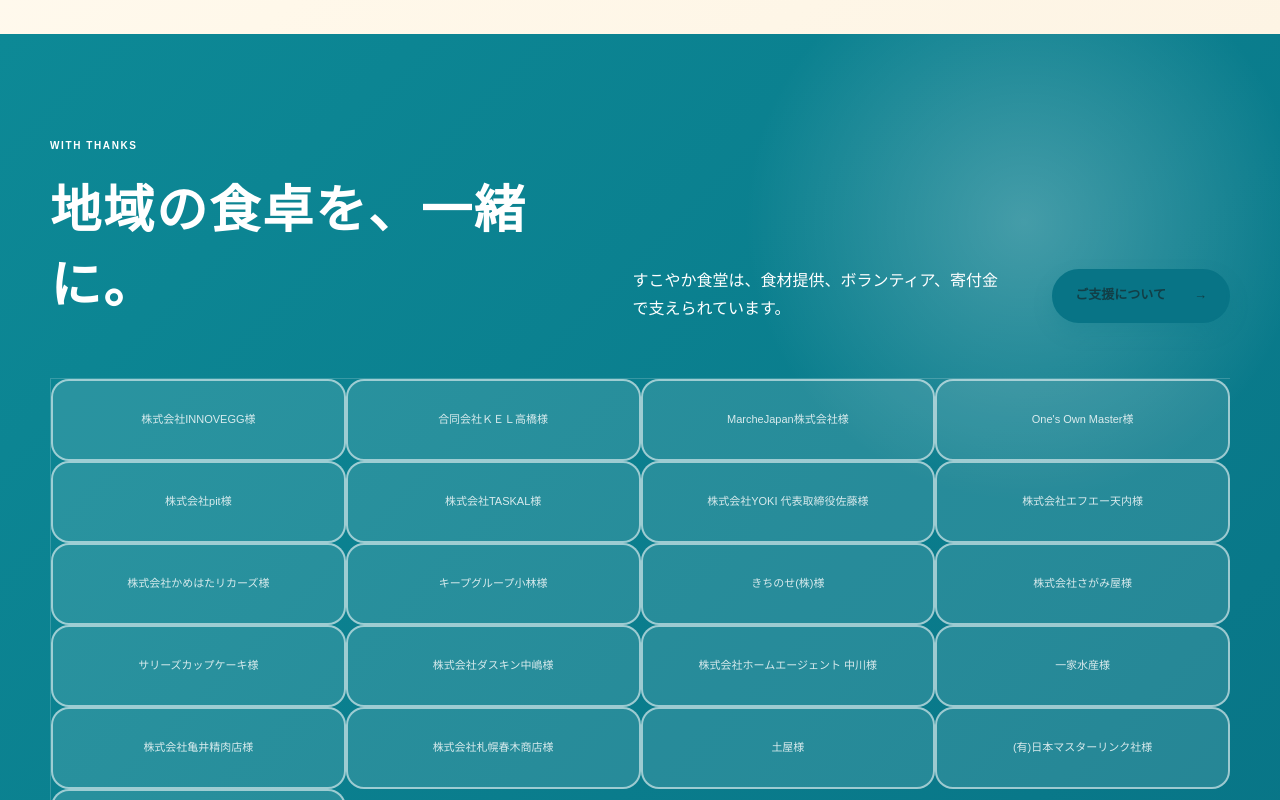
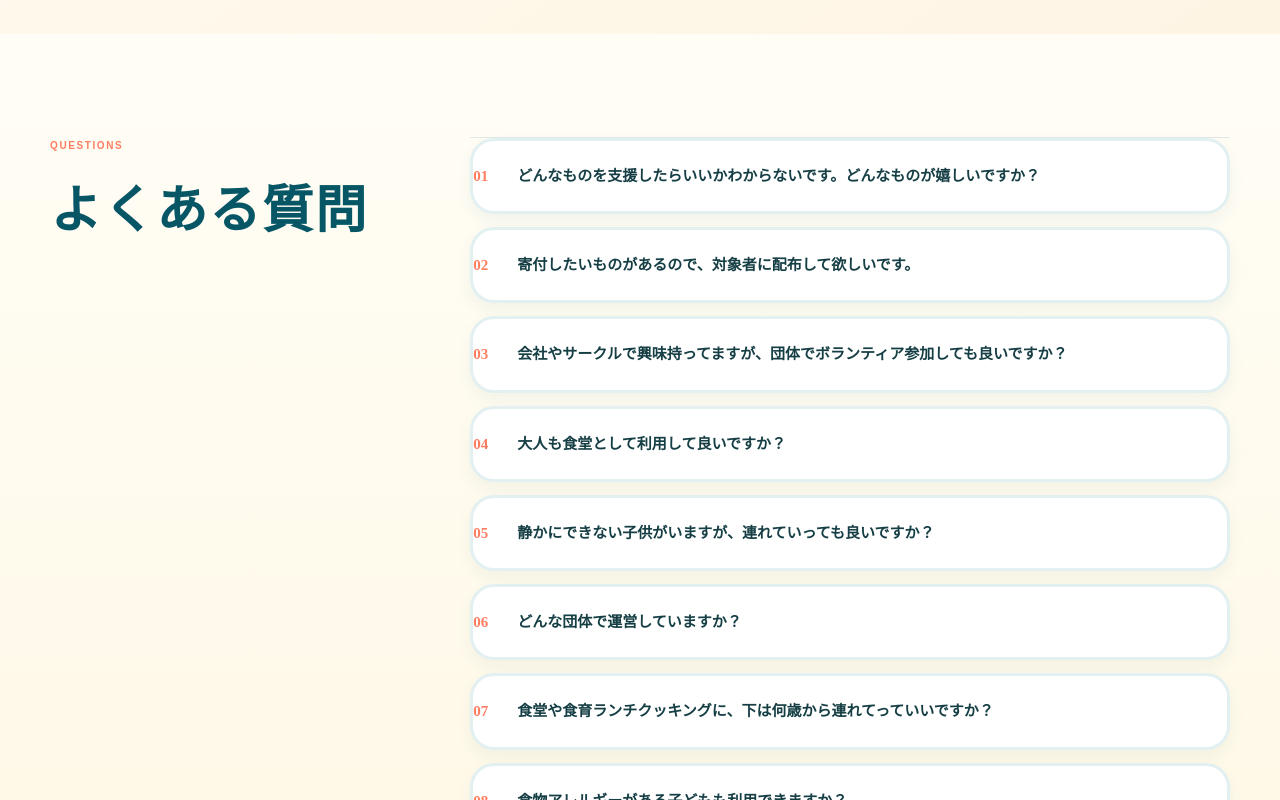
Before and after one commit to SUKOYAKASHOKUDO/sukoyaka-shokudo, a Next.js app: page / in a window 1280 px wide. Shown: the part 2720-3520 px from the top of the page. Built offline with nearby package versions, Linux system fonts and the light colour scheme.

Commit message:
Remove homepage sponsor preview section

```diff
--- a/app/page.tsx
+++ b/app/page.tsx
@@ -7,7 +7,6 @@ import {
 } from "../content/legacyContent";
 import {
   site,
-  sponsors,
   storyPage,
   youtubeVideos,
 } from "../content/siteContent";
@@ -94,31 +93,6 @@ export default function Home() {
           </div>
         </section>
 
-        <section className="mashiro-section mashiro-support-preview">
-          <div className="shell">
-            <div className="mashiro-support-head">
-              <div>
-                <p className="mashiro-kicker">WITH THANKS</p>
-                <h2>地域の食卓を、一緒に。</h2>
-              </div>
-              <p>
-                すこやか食堂は、食材提供、ボランティア、寄付金で支えられています。
-              </p>
-              <Link className="mashiro-button mashiro-button-light" href="/support">
-                ご支援について
-                <span aria-hidden="true">→</span>
-              </Link>
-            </div>
-            {sponsors.length > 0 ? (
-              <div className="mashiro-sponsor-strip" aria-label="協賛企業・支援者">
-                {sponsors.map((sponsor) => (
-                  <span key={sponsor.name}>{sponsor.name}</span>
-                ))}
-              </div>
-            ) : null}
-          </div>
-        </section>
-
         <section className="mashiro-section mashiro-faq-section">
           <div className="shell mashiro-faq-grid">
             <div>
```
